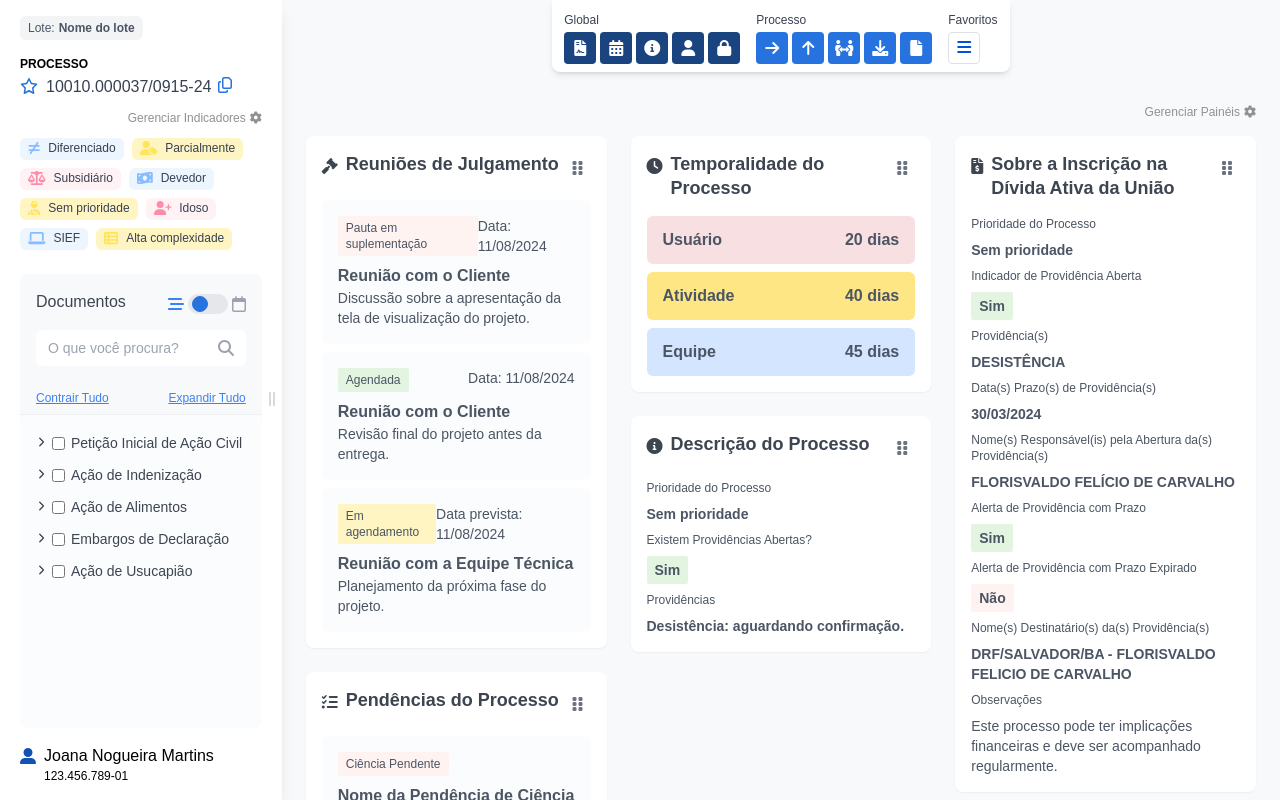
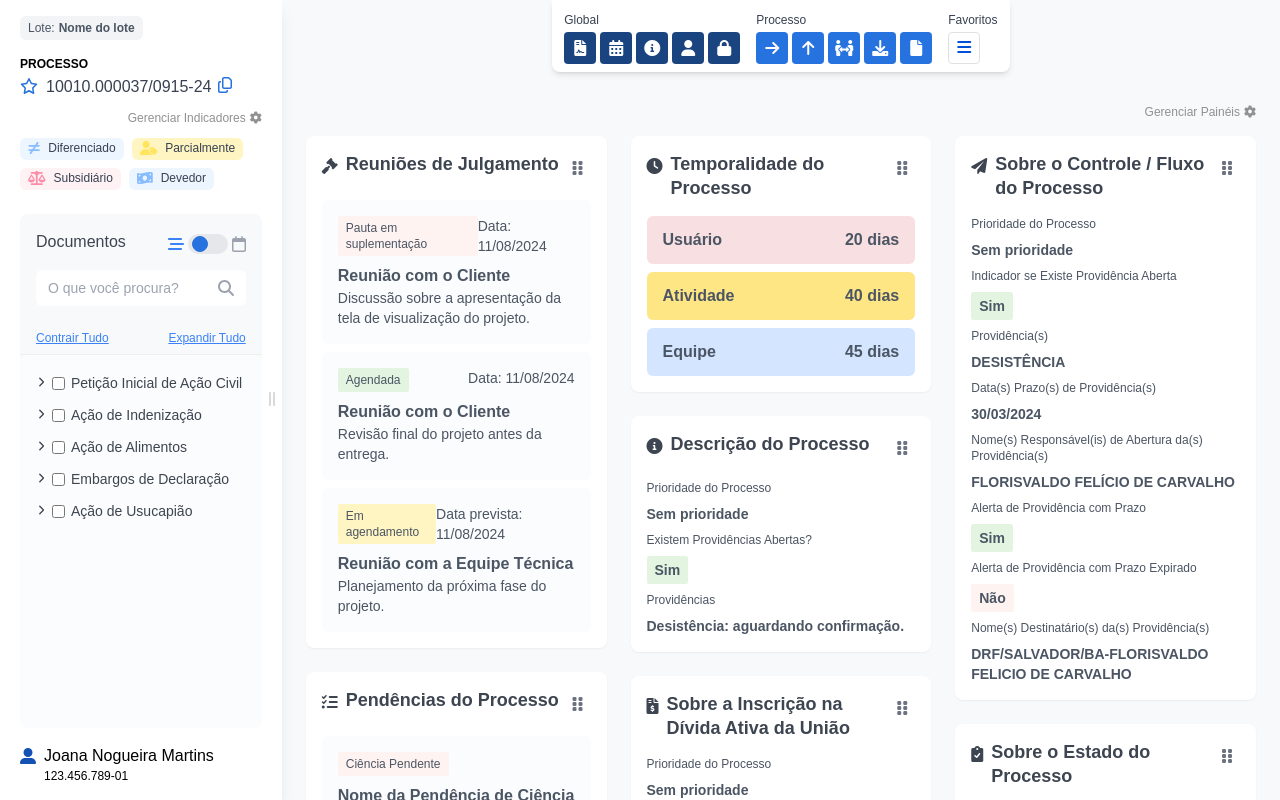
Before and after one commit to guilhermeteles/eprocesso, a React (Vite) app: page / in a window 1280 px wide. Built offline with nearby package versions, Linux system fonts and the light colour scheme.

Commit message:
fix cards and indicators count

```diff
--- a/src/components/OverlayMenuIndicadores.jsx
+++ b/src/components/OverlayMenuIndicadores.jsx
@@ -12,7 +12,7 @@ const IndicatorsManager = ({ selectedIndicators, setselectedIndicators }) => {
 
       for (const group of groupsData) {
         for (const item of group.items) {
-          if (itemCount < 8) {
+          if (itemCount < 4) {
             initialselectedIndicators.push(item.id);
             itemCount++;
           }
--- a/src/components/OverlayMenuPaineis.jsx
+++ b/src/components/OverlayMenuPaineis.jsx
@@ -42,7 +42,7 @@ const PanelManager = ({ selectedItems, setSelectedItems }) => {
 
       for (const group of groupsData) {
         for (const item of group.items) {
-          if (itemCount < 7) {
+          if (itemCount < 8) {
             initialSelectedItems.push(item.id);
             itemCount++;
           }
```
